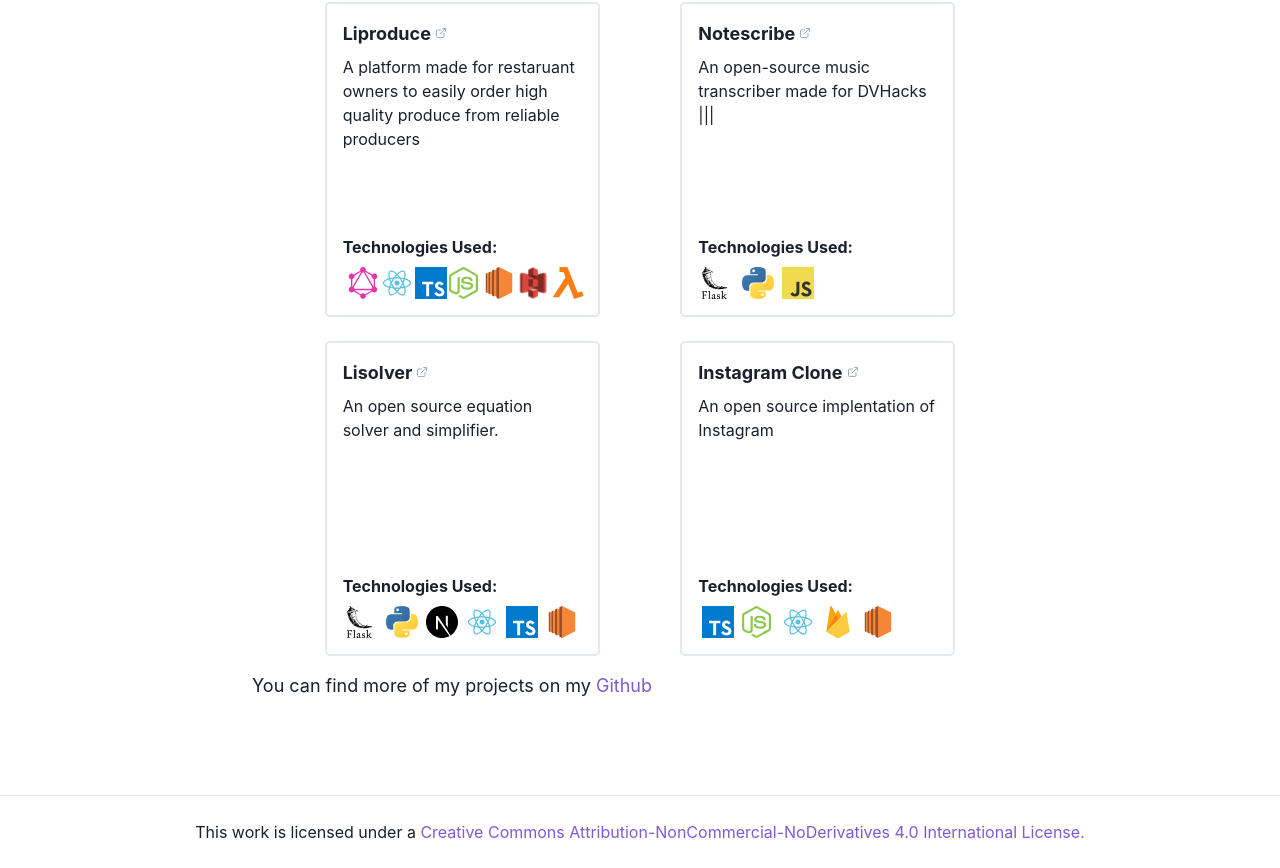
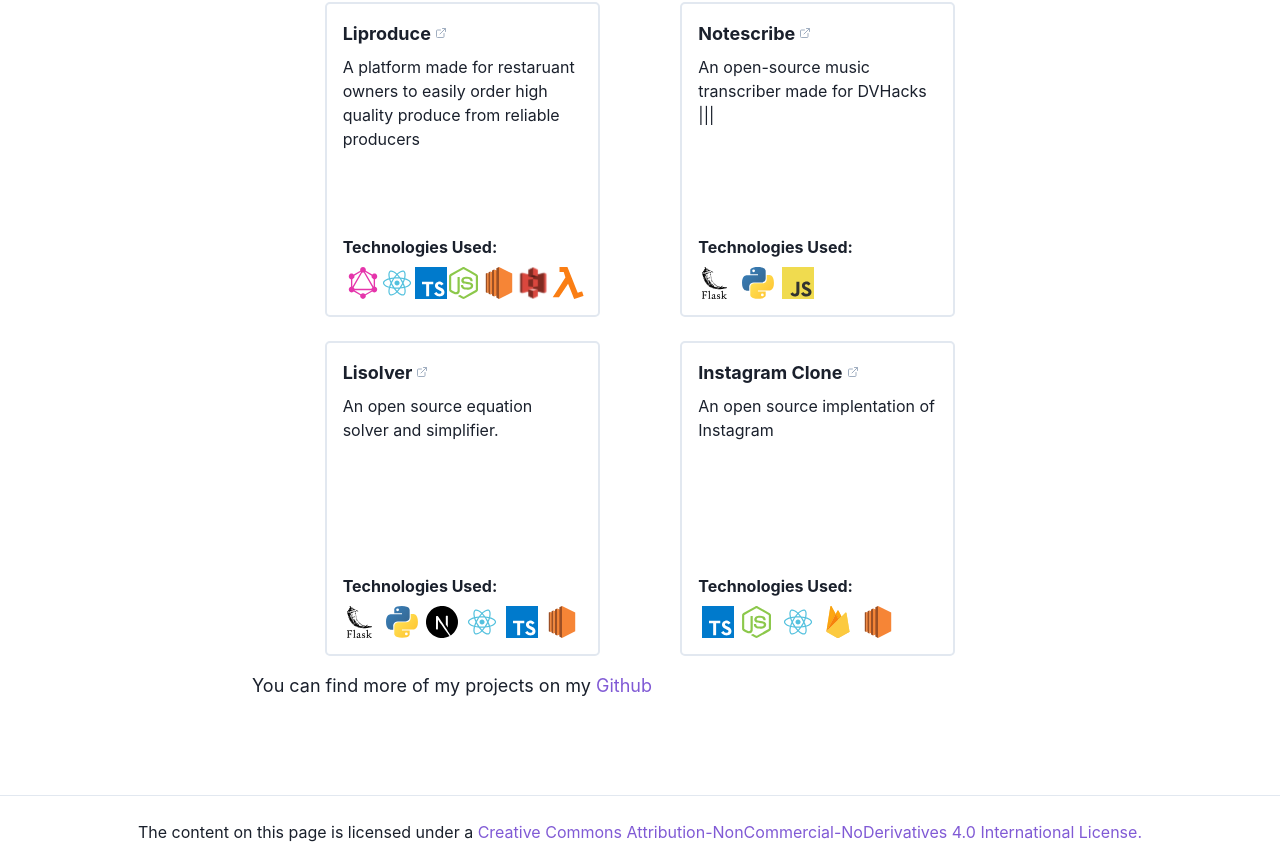
Before and after one commit to SatvikR/satvikreddy.com, a Next.js app: page / in a window 1280 px wide. Shown: the part 817-1685 px from the top of the page. Built offline with nearby package versions, Linux system fonts and the light colour scheme.

Commit message:
changed wording

```diff
--- a/src/pages/index.tsx
+++ b/src/pages/index.tsx
@@ -26,7 +26,7 @@ const Index = () => {
         </main>
       </Box>
       <Box borderTopWidth="1px" px={4} textAlign="center" py={6}>
-        This work is licensed under a{" "}
+        The content on this page is licensed under a{" "}
         <StyledLink href="https://creativecommons.org/licenses/by-nc-nd/4.0/">
           Creative Commons Attribution-NonCommercial-NoDerivatives 4.0
           International License.
```
